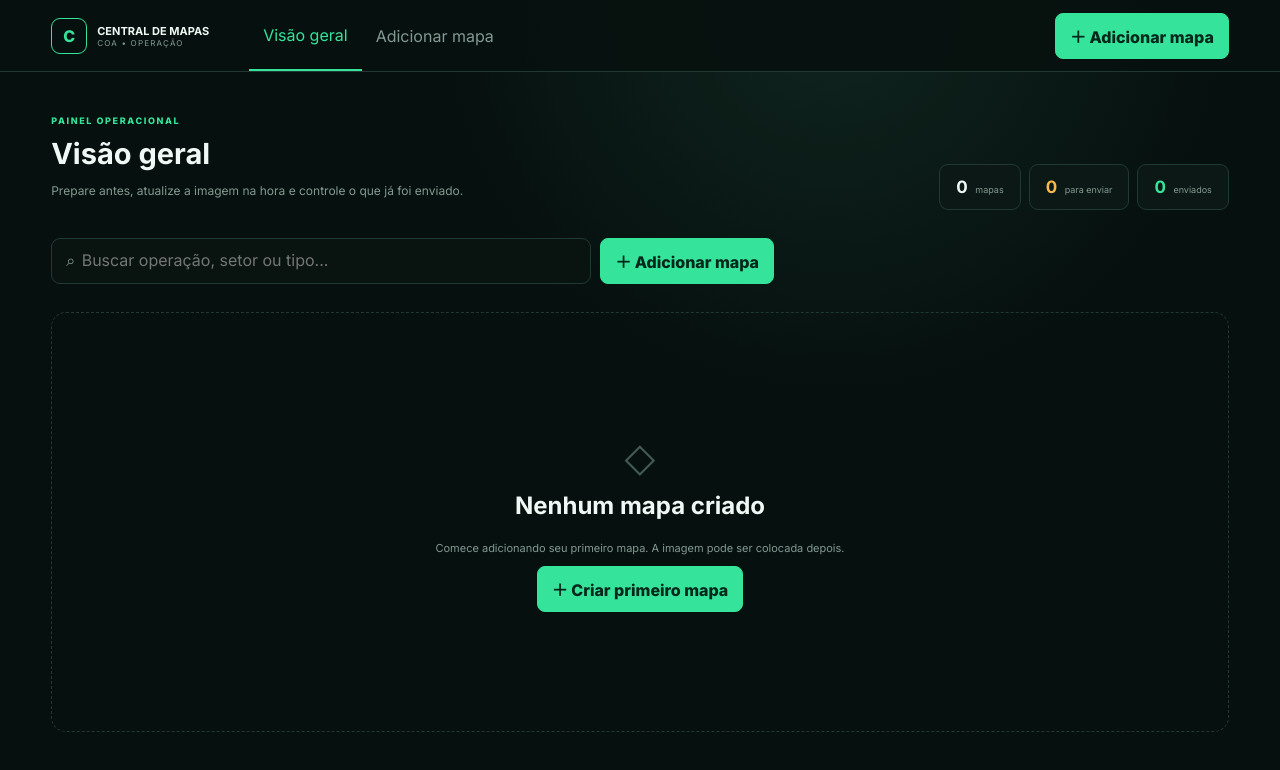
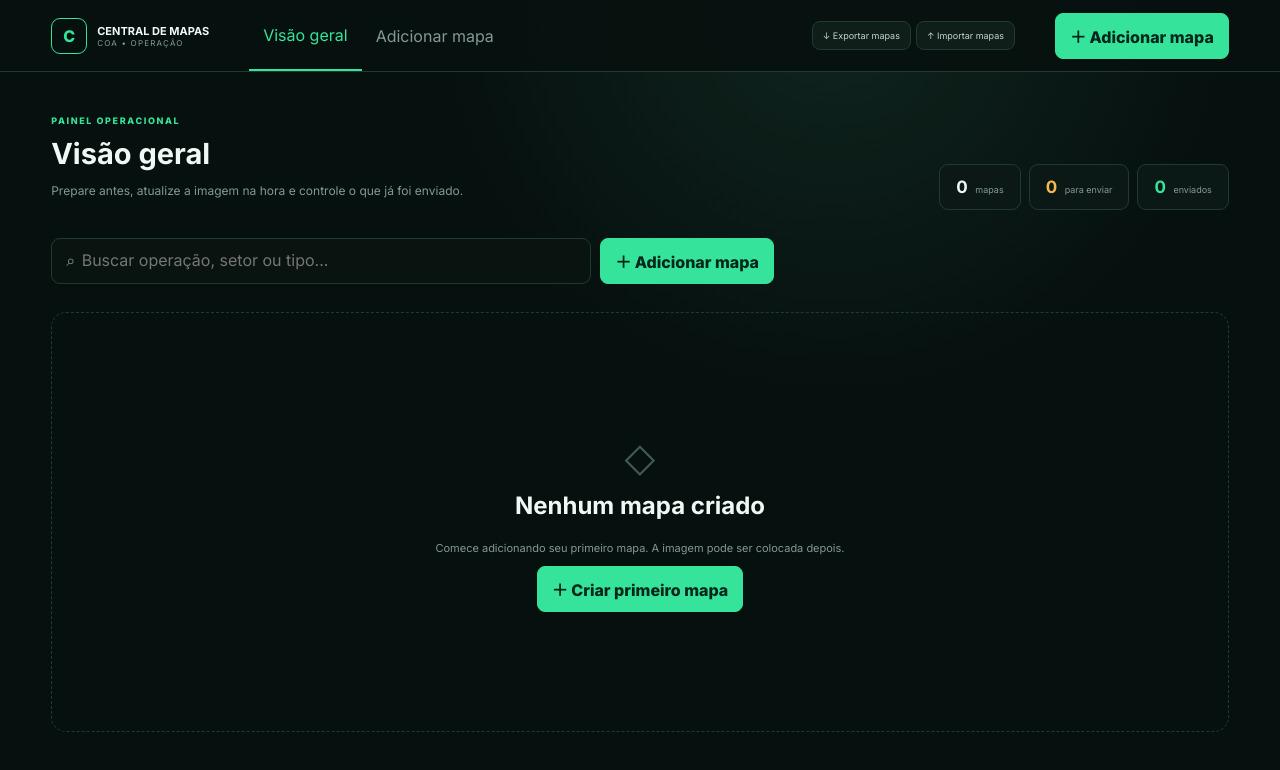
Before and after one commit to ruandevsabe123/central-mapas-analiticos, a React (Vite) app: page / in a window 1280 px wide. Shown: the top 770 px of the page. Built offline with nearby package versions, Linux system fonts and the light colour scheme.

Commit message:
feat: adicionar backup e restauracao de mapas

```diff
--- a/src/App.tsx
+++ b/src/App.tsx
@@ -1,4 +1,4 @@
-import { useEffect, useState } from "react";
+import { useEffect, useRef, useState } from "react";
 import "./Overview.css";
 import { createDemoData, uid } from "./data";
 import { loadData, saveData } from "./storage";
@@ -37,6 +37,7 @@ export default function App() {
   const [draft, setDraft] = useState<Partial<PrintLegendItem>>(newMap());
   const [toast, setToast] = useState("");
   const [query, setQuery] = useState("");
+  const backupInput = useRef<HTMLInputElement>(null);
   useEffect(() => {
     loadData().then((value) => setData(value ?? createDemoData()));
   }, []);
@@ -53,6 +54,41 @@ export default function App() {
   const openNew = () => {
     setDraft(newMap());
     setScreen("form");
+  };
+  const exportMaps = () => {
+    const blob = new Blob(
+      [
+        JSON.stringify({
+          version: 1,
+          exportedAt: new Date().toISOString(),
+          data,
+        }),
+      ],
+      { type: "application/json" },
+    );
+    const link = document.createElement("a");
+    link.href = URL.createObjectURL(blob);
+    link.download = `backup-mapas-${new Date().toISOString().slice(0, 10)}.json`;
+    link.click();
+    setTimeout(() => URL.revokeObjectURL(link.href), 1000);
+    flash("Backup exportado ✓");
+  };
+  const importMaps = async (file: File) => {
+    try {
+      const parsed = JSON.parse(await file.text());
+      const imported = parsed.data ?? parsed;
+      if (!Array.isArray(imported.printItems)) throw new Error("invalid");
+      setData({
+        ...createDemoData(),
+        ...imported,
+        printItems: imported.printItems,
+        presets: imported.presets ?? [],
+      });
+      setScreen("overview");
+      flash(`${imported.printItems.length} mapas importados ✓`);
+    } catch {
+      flash("Arquivo de backup inválido");
+    }
   };
   const openEdit = (map: PrintLegendItem) => {
     setDraft(map);
@@ -184,10 +220,27 @@ export default function App() {
             Adicionar mapa
           </button>
         </nav>
+        <div className="backupActions">
+          <button onClick={exportMaps}>↓ Exportar mapas</button>
+          <button onClick={() => backupInput.current?.click()}>
+            ↑ Importar mapas
+          </button>
+        </div>
         <button className="newButton" onClick={openNew}>
           ＋ Adicionar mapa
         </button>
       </header>
+      <input
+        ref={backupInput}
+        hidden
+        type="file"
+        accept="application/json"
+        onChange={(event) => {
+          const file = event.target.files?.[0];
+          if (file) importMaps(file);
+          event.target.value = "";
+        }}
+      />
       <main className="workspace">
         {screen === "overview" ? (
           <Overview
--- a/src/Overview.css
+++ b/src/Overview.css
@@ -98,6 +98,18 @@ button {
 }
 .topbar > .newButton {
   margin-left: auto;
+}
+.backupActions {
+  display: flex;
+  gap: 5px;
+  margin-left: auto;
+}
+.backupActions button {
+  font-size: 9px;
+  padding: 8px 10px;
+}
+.topbar > .newButton {
+  margin-left: 0;
 }
 .workspace {
   max-width: 1500px;
@@ -654,6 +666,9 @@ button {
   .topbar nav {
     display: none;
   }
+  .backupActions {
+    display: none;
+  }
 }
 @media (max-width: 600px) {
   .workspace {
```
